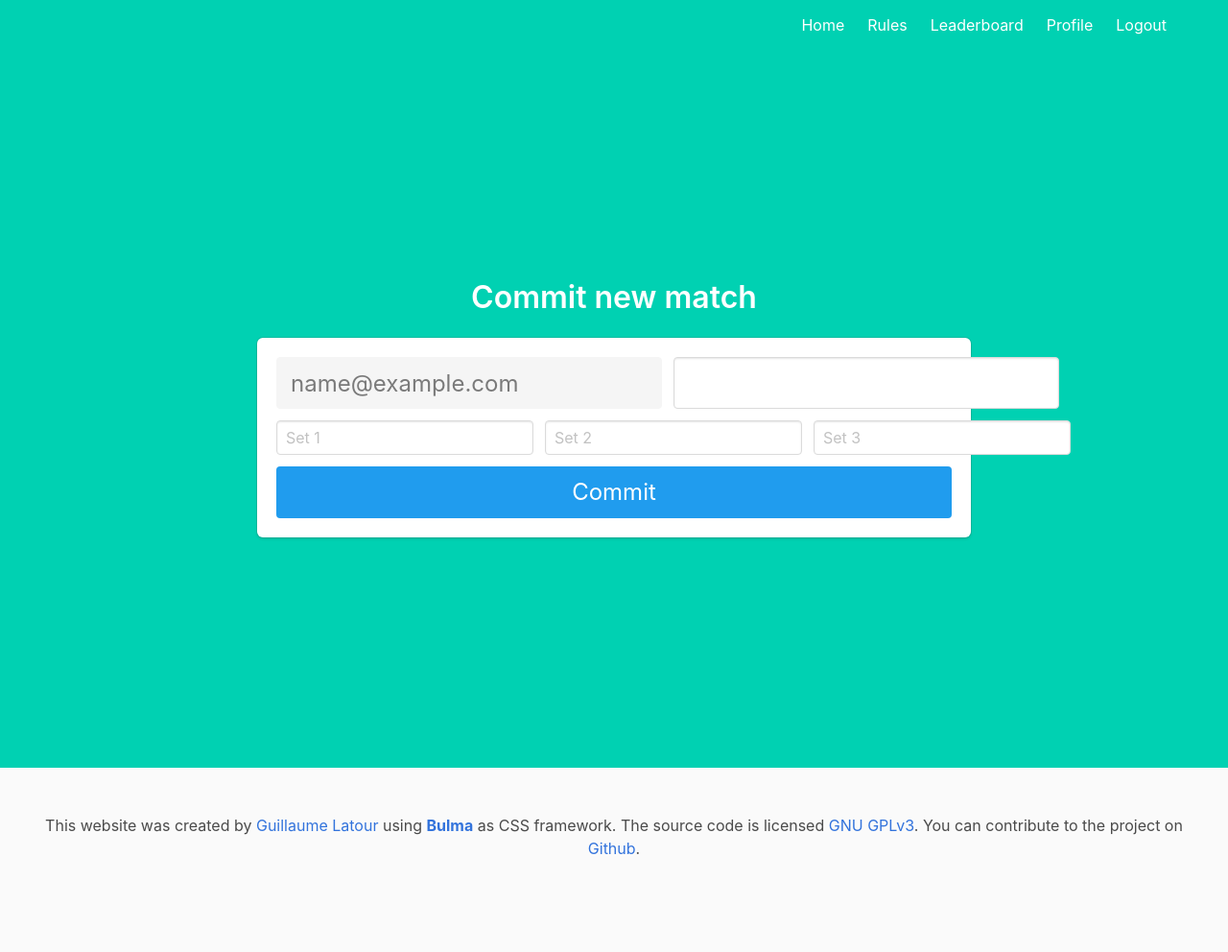
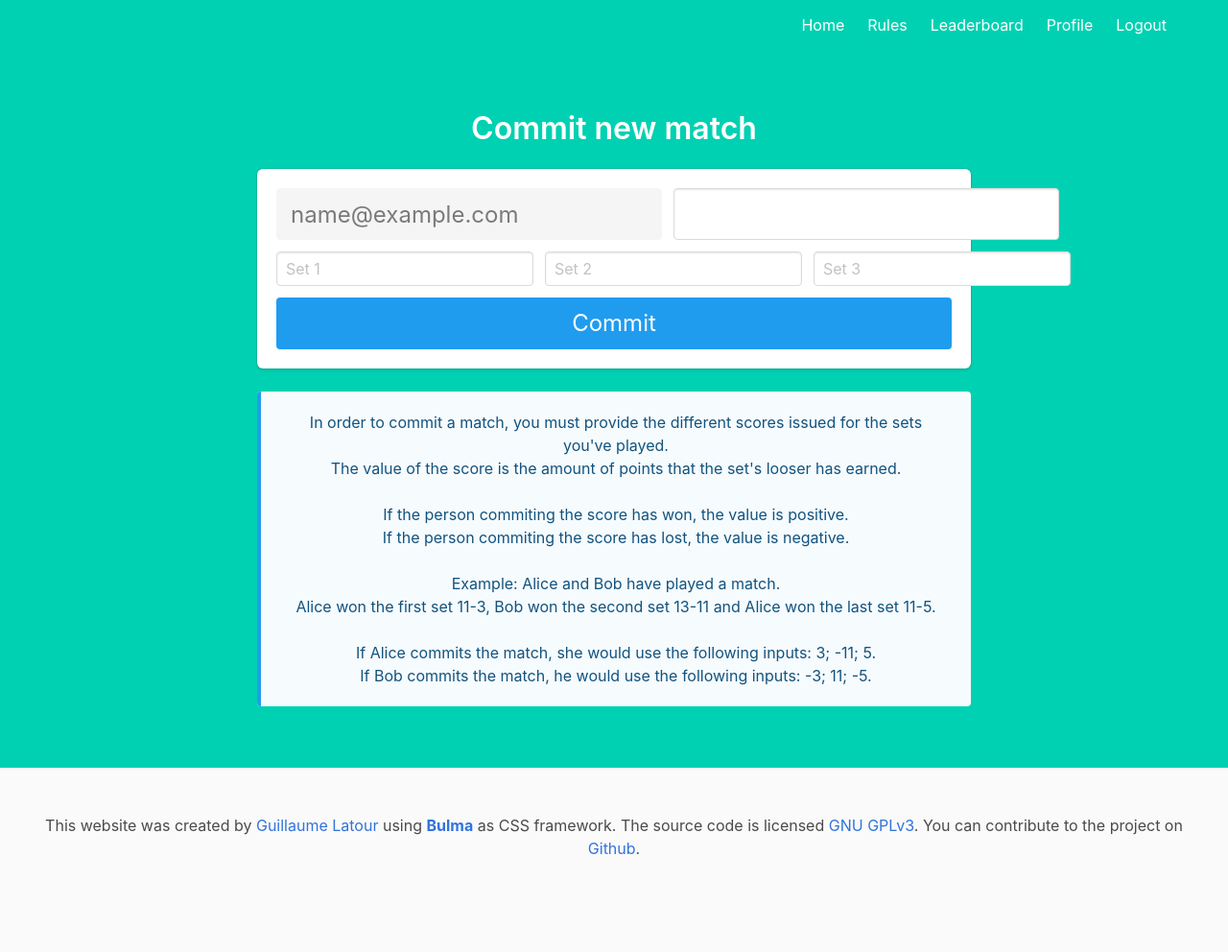
Before and after one commit to Tazoeur/elo_rank, a Flask app: page /commit_match in a window 1280 px wide. Shown: the whole page at 96% size. Run offline with Flask 3, Linux system fonts and the light colour scheme; the visitor is signed in with stand-in values (Sample User, id 1); data comes from the database, SQL or seed files in the repository.

Commit message:
feat: provide help to commit match

```diff
--- a/assets/templates/commit_match.html
+++ b/assets/templates/commit_match.html
@@ -42,5 +42,26 @@
             <button class="button is-block is-info is-large is-fullwidth">Commit</button>
         </form>
     </div>
+    <article class="message is-info">
+        <div class="message-body">
+
+            In order to commit a match, you must provide the different scores issued for the sets you've played.
+            <br>
+            The value of the score is the amount of points that the set's looser has earned.<br><br>
+            If the person commiting the score has won, the value is positive.<br>
+            If the person commiting the score has lost, the value is negative.
+            <br>
+            <br>
+
+            Example:
+
+            Alice and Bob have played a match. <br>Alice won the first set 11-3, Bob won the second set 13-11 and Alice
+            won
+            the last set 11-5.
+            <br><br>
+            If Alice commits the match, she would use the following inputs: 3; -11; 5.<br>
+            If Bob commits the match, he would use the following inputs: -3; 11; -5.
+        </div>
+    </article>
 </div>
 {% endblock %}
```
